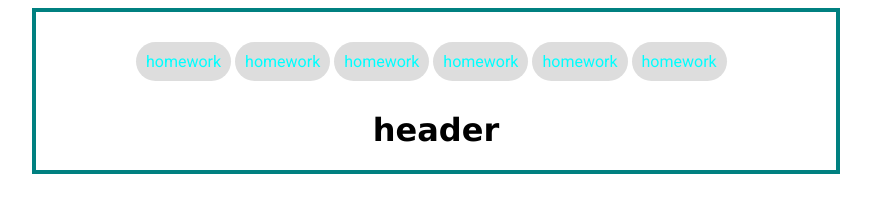
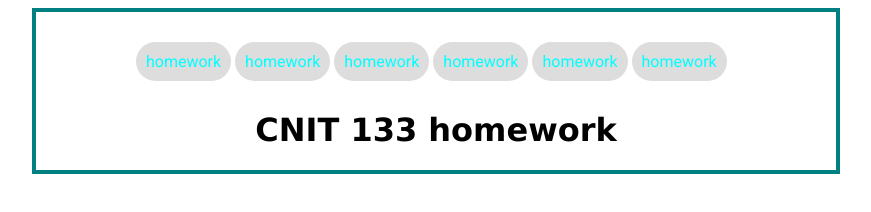
Before and after one commit to clearok/clearok.github.io, a plain HTML site: page index.html in a window 1280 px wide. Shown: the whole page, without its empty margins (204-1075 px from the left). Drawn offline with Linux system fonts and the light colour scheme.

Commit message:
Update index.html

```diff
--- a/index.html
+++ b/index.html
@@ -22,7 +22,7 @@
     </nav>
   </header>
   <main>
-    <h1>header</h1>
+    <h1>CNIT 133 homework</h1>
   </main>
 </div>
 
```
